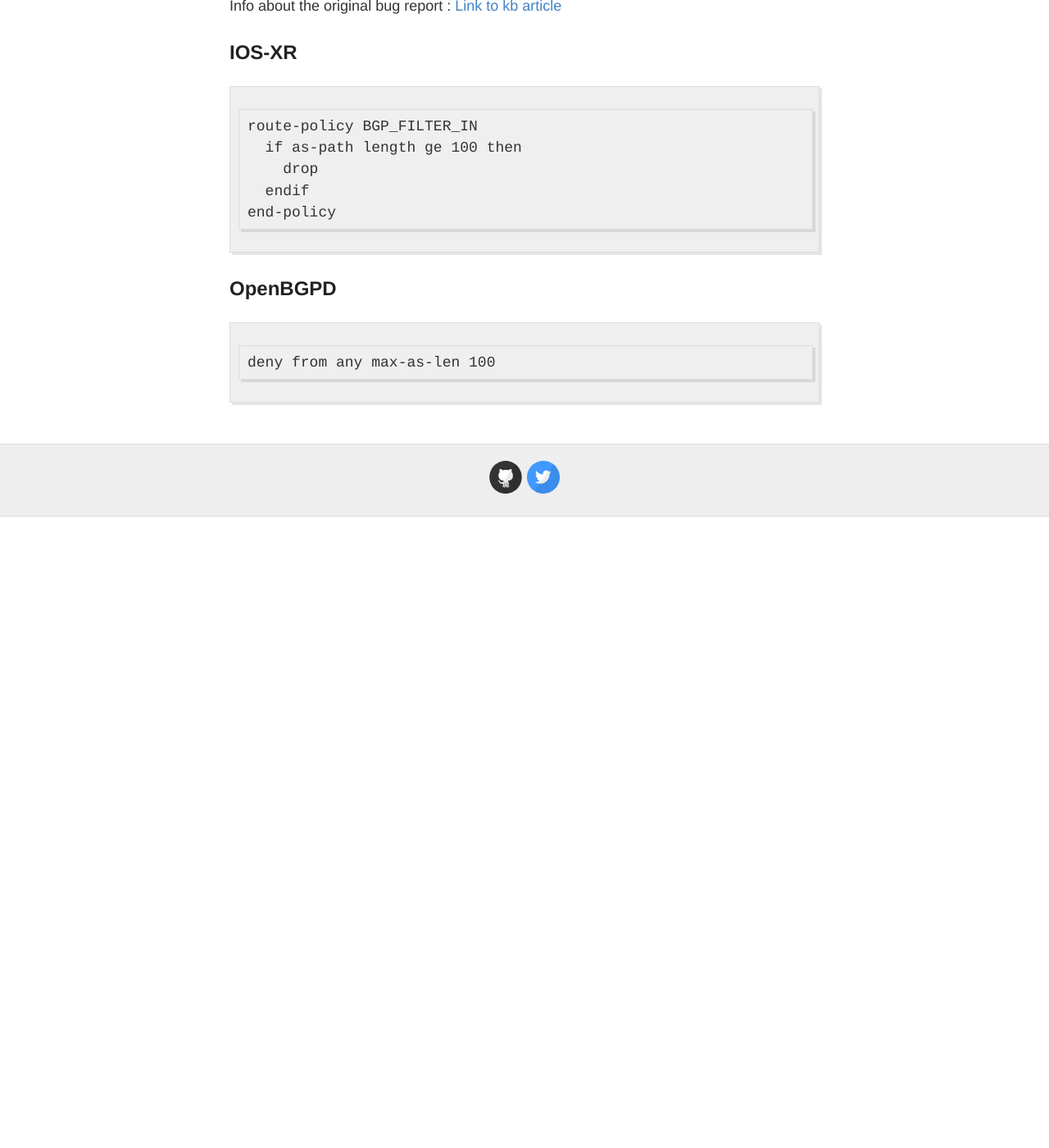
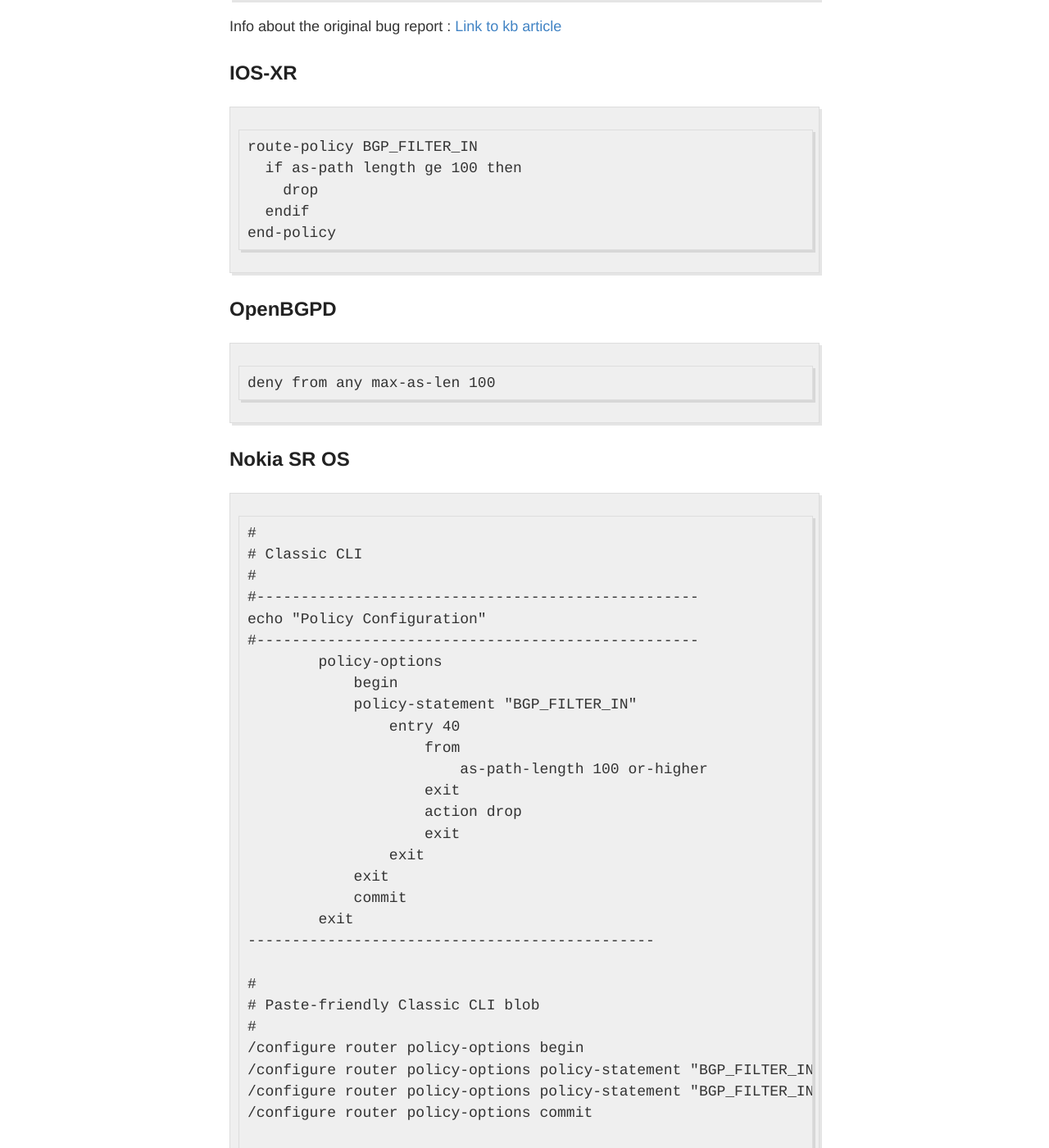
Before and after one commit to NLNOG/bgpfilterguide, a Jekyll site: the page built from guides/long_paths.md, in a window 1280 px wide and 1400 px high, scrolled down 1610 px. Shown: the whole window at 82% size. Built offline with Jekyll 4.4.1, drawn with Linux system fonts in a browser that asks for light colours; before the commit the page ends 2240 px from its top, so only the background shows below that; some of the changed text lies outside the part shown.

Commit message:
Nokia SR OS conf examples for long as paths

````diff
--- a/guides/long_paths.md
+++ b/guides/long_paths.md
@@ -58,9 +58,70 @@
 end-policy
 ```
 
-
-
 ## OpenBGPD
 ```
 deny from any max-as-len 100
 ```
+
+## Nokia SR OS
+```
+#
+# Classic CLI
+#
+#--------------------------------------------------
+echo "Policy Configuration"
+#--------------------------------------------------
+        policy-options
+            begin
+            policy-statement "BGP_FILTER_IN"
+                entry 40
+                    from
+                        as-path-length 100 or-higher
+                    exit
+                    action drop
+                    exit
+                exit
+            exit
+            commit
+        exit
+----------------------------------------------
+
+#
+# Paste-friendly Classic CLI blob
+#
+/configure router policy-options begin
+/configure router policy-options policy-statement "BGP_FILTER_IN" entry 40 from as-path-length 100 or-higher
+/configure router policy-options policy-statement "BGP_FILTER_IN" entry 40 action drop
+/configure router policy-options commit
+
+#
+# MD-CLI
+#
+[gl:configure policy-options]
+policy-statement "BGP_FILTER_IN" {
+    entry 40 {
+        from {
+            as-path {
+                length {
+                    value 100
+                    qualifier or-higher
+                }
+            }
+        }
+        action {
+            action-type reject
+        }
+    }
+}
+
+#
+# Paste-friendly MD-CLI blob
+#
+/configure policy-options policy-statement "BGP_FILTER_IN" { }
+/configure policy-options policy-statement "BGP_FILTER_IN" { entry 40 }
+/configure policy-options policy-statement "BGP_FILTER_IN" { entry 40 from }
+/configure policy-options policy-statement "BGP_FILTER_IN" { entry 40 from as-path }
+/configure policy-options policy-statement "BGP_FILTER_IN" entry 40 from as-path length value 100
+/configure policy-options policy-statement "BGP_FILTER_IN" entry 40 from as-path length qualifier or-higher
+/configure policy-options policy-statement "BGP_FILTER_IN" entry 40 action action-type reject
+```
````
